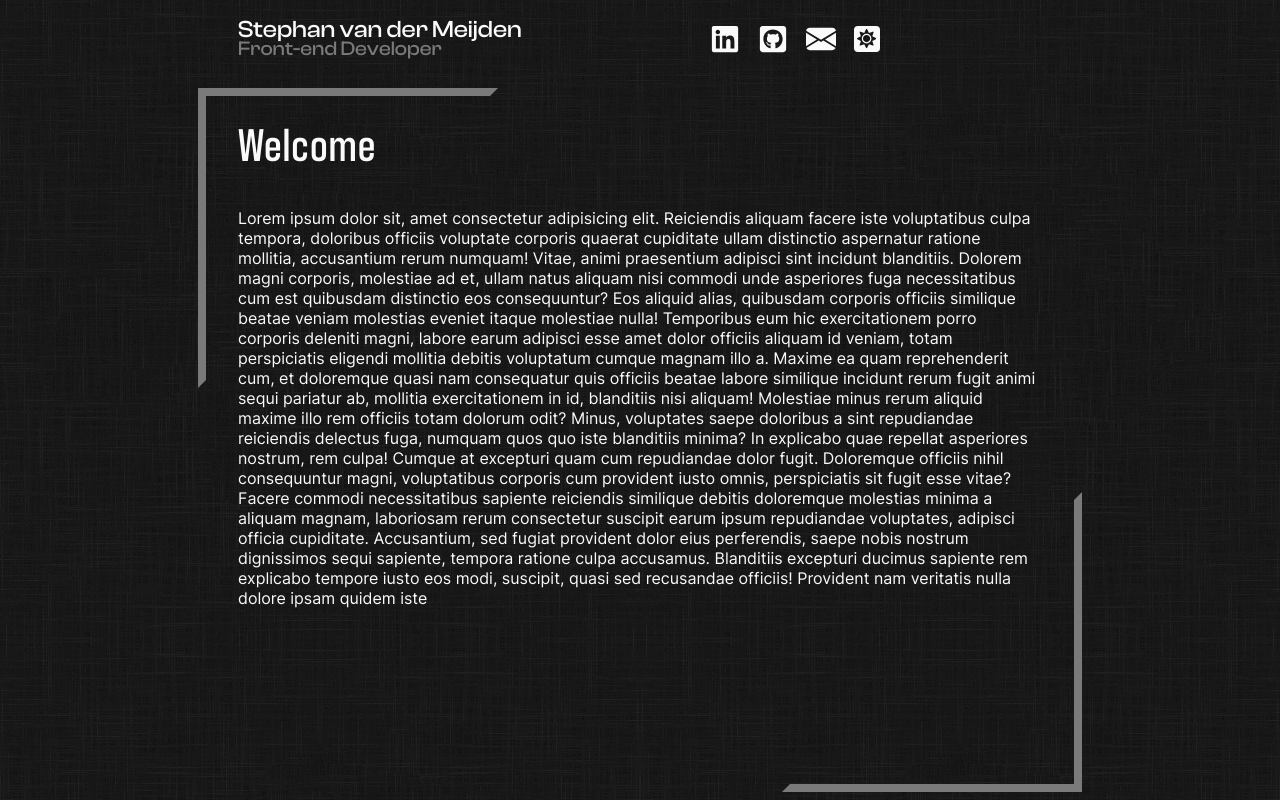
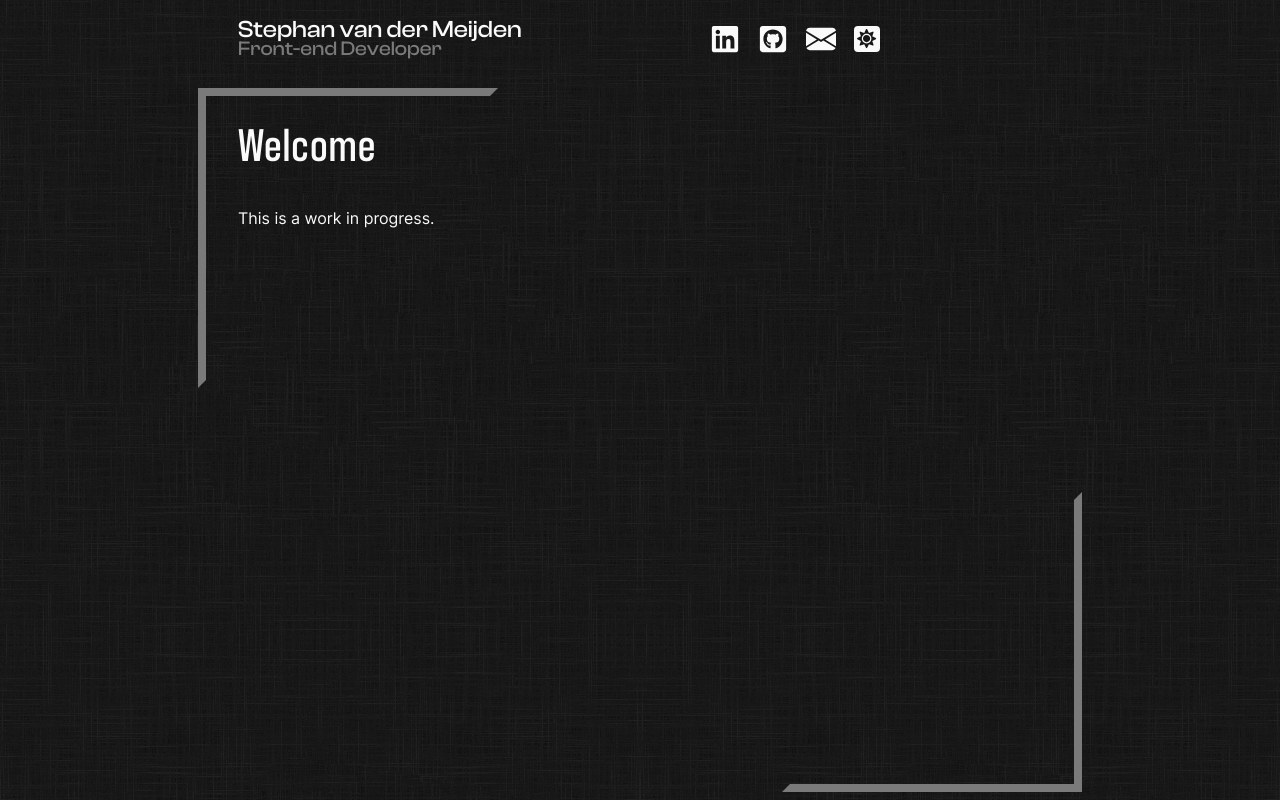
Before and after one commit to aevitas1/portfolio_v2, a React (Vite) app: page / in a window 1280 px wide. Built offline with nearby package versions, Linux system fonts and the light colour scheme.

Commit message:
Added projectnavigation again and changed the component

```diff
--- a/src/components/content/contentblock/contentblock.module.scss
+++ b/src/components/content/contentblock/contentblock.module.scss
@@ -11,6 +11,8 @@
       justify-content: space-between;
       width: 100%;
       min-height: calc(100% - 100px);
+      justify-content: center;
+
       .projectWrapper {
         display: flex;
         flex-flow: column;
--- a/src/components/content/pages/home.tsx
+++ b/src/components/content/pages/home.tsx
@@ -5,38 +5,7 @@ const Home = () => {
     <>
       <div className={styles.page_wrapper}>
         <div className={styles.home}>
-          <p>
-            Lorem ipsum dolor sit, amet consectetur adipisicing elit. Reiciendis
-            aliquam facere iste voluptatibus culpa tempora, doloribus officiis
-            voluptate corporis quaerat cupiditate ullam distinctio aspernatur
-            ratione mollitia, accusantium rerum numquam! Vitae, animi
-            praesentium adipisci sint incidunt blanditiis. Dolorem magni
-            corporis, molestiae ad et, ullam natus aliquam nisi commodi unde
-            asperiores fuga necessitatibus cum est quibusdam distinctio eos
-            consequuntur? Eos aliquid alias, quibusdam corporis officiis
-            similique beatae veniam molestias eveniet itaque molestiae nulla!
-            Temporibus eum hic exercitationem porro corporis deleniti magni,
-            labore earum adipisci esse amet dolor officiis aliquam id veniam,
-            totam perspiciatis eligendi mollitia debitis voluptatum cumque
-            magnam illo a. Maxime ea quam reprehenderit cum, et doloremque quasi
-            nam consequatur quis officiis beatae labore similique incidunt rerum
-            fugit animi sequi pariatur ab, mollitia exercitationem in id,
-            blanditiis nisi aliquam! Molestiae minus rerum aliquid maxime illo
-            rem officiis totam dolorum odit? Minus, voluptates saepe doloribus a
-            sint repudiandae reiciendis delectus fuga, numquam quos quo iste
-            blanditiis minima? In explicabo quae repellat asperiores nostrum,
-            rem culpa! Cumque at excepturi quam cum repudiandae dolor fugit.
-            Doloremque officiis nihil consequuntur magni, voluptatibus corporis
-            cum provident iusto omnis, perspiciatis sit fugit esse vitae? Facere
-            commodi necessitatibus sapiente reiciendis similique debitis
-            doloremque molestias minima a aliquam magnam, laboriosam rerum
-            consectetur suscipit earum ipsum repudiandae voluptates, adipisci
-            officia cupiditate. Accusantium, sed fugiat provident dolor eius
-            perferendis, saepe nobis nostrum dignissimos sequi sapiente, tempora
-            ratione culpa accusamus. Blanditiis excepturi ducimus sapiente rem
-            explicabo tempore iusto eos modi, suscipit, quasi sed recusandae
-            officiis! Provident nam veritatis nulla dolore ipsam quidem iste
-          </p>
+          <p>This is a work in progress.</p>
         </div>
       </div>
     </>
--- a/src/components/content/pages/projects/Calculator.tsx
+++ b/src/components/content/pages/projects/Calculator.tsx
@@ -2,8 +2,12 @@ import ProjectPage from "./projectpage/ProjectPage";
 import desktopCalculator from "../../../../assets/projects/calculator/calculator_desktop.png";
 import tabletCalculator from "../../../../assets/projects/calculator/calculator_tablet.png";
 import mobileCalculator from "../../../../assets/projects/calculator/calculator_mobile.png";
+import ProjectNavigation from "./projectnavigation/ProjectNavigation";
+import styles from "./projectwrapper.module.scss";
+
 const Calculator = () => {
   return (
+    <div className={styles.projectwrapper}>
       <ProjectPage
         desktopImage={desktopCalculator}
         tabletImage={tabletCalculator}
@@ -20,6 +24,14 @@ const Calculator = () => {
         codeLink="www.google.nl"
         projectLink="www.google.com"
       />
+
+      <ProjectNavigation
+        next={""}
+        previous={"/projects/memory"}
+        firstProject={false}
+        lastProject={true}
+      />
+    </div>
   );
 };
 
--- a/src/components/content/pages/projects/Foodfreedom.tsx
+++ b/src/components/content/pages/projects/Foodfreedom.tsx
@@ -2,9 +2,12 @@ import ProjectPage from "./projectpage/ProjectPage";
 import desktopFoodfreedom from "../../../../assets/projects/foodfreedom/foodfreedom_desktop.png";
 import tabletFoodfreedom from "../../../../assets/projects/foodfreedom/foodfreedom_tablet.png";
 import mobileFoodfreedom from "../../../../assets/projects/foodfreedom/foodfreedom_mobile.png";
+import ProjectNavigation from "./projectnavigation/ProjectNavigation";
+import styles from "./projectwrapper.module.scss";
 
 const Foodfreedom = () => {
   return (
+    <div className={styles.projectwrapper}>
       <ProjectPage
         desktopImage={desktopFoodfreedom}
         tabletImage={tabletFoodfreedom}
@@ -21,6 +24,14 @@ const Foodfreedom = () => {
         codeLink="www.google.nl"
         projectLink="www.google.com"
       />
+
+      <ProjectNavigation
+        next={"/projects/tibia_damage_calculator"}
+        previous={""}
+        firstProject={true}
+        lastProject={false}
+      />
+    </div>
   );
 };
 
--- a/src/components/content/pages/projects/Memory.tsx
+++ b/src/components/content/pages/projects/Memory.tsx
@@ -2,8 +2,12 @@ import ProjectPage from "./projectpage/ProjectPage";
 import desktopMemory from "../../../../assets/projects/memory/memory_desktop.png";
 import tabletMemory from "../../../../assets/projects/memory/memory_tablet.png";
 import mobileMemory from "../../../../assets/projects/memory/memory_mobile.png";
+import ProjectNavigation from "./projectnavigation/ProjectNavigation";
+import styles from "./projectwrapper.module.scss";
+
 const Memory = () => {
   return (
+    <div className={styles.projectwrapper}>
       <ProjectPage
         desktopImage={desktopMemory}
         tabletImage={tabletMemory}
@@ -20,6 +24,14 @@ const Memory = () => {
         codeLink="www.google.nl"
         projectLink="www.google.com"
       />
+
+      <ProjectNavigation
+        next={"/projects/calculator"}
+        previous={"/projects/movies"}
+        firstProject={false}
+        lastProject={false}
+      />
+    </div>
   );
 };
 
--- a/src/components/content/pages/projects/Movies.tsx
+++ b/src/components/content/pages/projects/Movies.tsx
@@ -2,8 +2,12 @@ import ProjectPage from "./projectpage/ProjectPage";
 import desktopMovies from "../../../../assets/projects/movies/movies_desktop.png";
 import tabletMovies from "../../../../assets/projects/movies/movies_tablet.png";
 import mobileMovies from "../../../../assets/projects/movies/movies_mobile.png";
+import ProjectNavigation from "./projectnavigation/ProjectNavigation";
+import styles from "./projectwrapper.module.scss";
+
 const Movies = () => {
   return (
+    <div className={styles.projectwrapper}>
       <ProjectPage
         desktopImage={desktopMovies}
         tabletImage={tabletMovies}
@@ -20,6 +24,14 @@ const Movies = () => {
         codeLink="www.google.nl"
         projectLink="www.google.com"
       />
+
+      <ProjectNavigation
+        next={"/projects/memory"}
+        previous={"/projects/quiz"}
+        firstProject={false}
+        lastProject={false}
+      />
+    </div>
   );
 };
 
--- a/src/components/content/pages/projects/Quiz.tsx
+++ b/src/components/content/pages/projects/Quiz.tsx
@@ -2,8 +2,12 @@ import ProjectPage from "./projectpage/ProjectPage";
 import desktopQuiz from "../../../../assets/projects/quiz/quiz_desktop.png";
 import tabletQuiz from "../../../../assets/projects/quiz/quiz_tablet.png";
 import mobileQuiz from "../../../../assets/projects/quiz/quiz_mobile.png";
+import ProjectNavigation from "./projectnavigation/ProjectNavigation";
+import styles from "./projectwrapper.module.scss";
+
 const Quiz = () => {
   return (
+    <div className={styles.projectwrapper}>
       <ProjectPage
         desktopImage={desktopQuiz}
         tabletImage={tabletQuiz}
@@ -20,6 +24,14 @@ const Quiz = () => {
         codeLink="www.google.nl"
         projectLink="www.google.com"
       />
+
+      <ProjectNavigation
+        next={"/projects/movies"}
+        previous={"/projects/tibia_damage_calculator"}
+        firstProject={false}
+        lastProject={false}
+      />
+    </div>
   );
 };
 
--- a/src/components/content/pages/projects/TibiaDamageCalc.tsx
+++ b/src/components/content/pages/projects/TibiaDamageCalc.tsx
@@ -2,8 +2,12 @@ import ProjectPage from "./projectpage/ProjectPage";
 import desktopTibia from "../../../../assets/projects/tibia/tibia_desktop.png";
 import tabletTibia from "../../../../assets/projects/tibia/tibia_tablet.png";
 import mobileTibia from "../../../../assets/projects/tibia/tibia_mobile.png";
+import ProjectNavigation from "./projectnavigation/ProjectNavigation";
+import styles from "./projectwrapper.module.scss";
+
 const TibiaDamageCalc = () => {
   return (
+    <div className={styles.projectwrapper}>
       <ProjectPage
         desktopImage={desktopTibia}
         tabletImage={tabletTibia}
@@ -20,6 +24,14 @@ const TibiaDamageCalc = () => {
         codeLink="www.google.nl"
         projectLink="www.google.com"
       />
+
+      <ProjectNavigation
+        next={"/projects/quiz"}
+        previous={"/projects/foodfreedom"}
+        firstProject={false}
+        lastProject={false}
+      />
+    </div>
   );
 };
 
--- a/src/components/content/pages/projects/projectnavigation/ProjectNavigation.tsx
+++ b/src/components/content/pages/projects/projectnavigation/ProjectNavigation.tsx
@@ -1,30 +1,30 @@
 import styles from "./ProjectNavigation.module.scss";
 import { useContext } from "react";
 import { AppContext } from "../../../../../context/AppContext";
-import { NavLink, useLocation } from "react-router-dom";
+import { NavLink } from "react-router-dom";
 import { AiOutlineCaretLeft, AiOutlineCaretRight } from "react-icons/ai";
 
-const ProjectNavigation = () => {
-  const projectPath = useLocation();
+type navigationProps = {
+  next: string;
+  previous: string;
+  firstProject: boolean;
+  lastProject: boolean;
+};
+
+const ProjectNavigation = (props: navigationProps) => {
   const { toggleScheme } = useContext(AppContext);
   return (
     <div
       className={
-        toggleScheme ? `${styles.project_navigation} ${styles.dark}` : ""
+        toggleScheme
+          ? `${styles.project_navigation} ${styles.dark}`
+          : styles.project_navigation
       }
     >
       <NavLink
-        to={
-          projectPath.pathname === "/projects/memory"
-            ? "/projects/foodfreedom"
-            : projectPath.pathname === "/projects/calculator"
-            ? "/projects/memory"
-            : projectPath.pathname === "/projects/tibia_damage_calculator"
-            ? "/projects/calculator"
-            : "#"
-        }
+        to={props.firstProject ? "" : props.previous}
         className={
-          projectPath.pathname === "/projects/foodfreedom"
+          props.firstProject
             ? `${styles.disabled} ${styles.pagination_btn}`
             : styles.pagination_btn
         }
@@ -37,17 +37,9 @@ const ProjectNavigation = () => {
       </NavLink>
 
       <NavLink
-        to={
-          projectPath.pathname === "/projects/foodfreedom"
-            ? "/projects/memory"
-            : projectPath.pathname === "/projects/memory"
-            ? "/projects/calculator"
-            : projectPath.pathname === "/projects/calculator"
-            ? "/projects/tibia_damage_calculator"
-            : "#"
-        }
+        to={props.lastProject ? "" : props.next}
         className={
-          projectPath.pathname === "/projects/tibia_damage_calculator"
+          props.lastProject
             ? `${styles.disabled} ${styles.pagination_btn}`
             : styles.pagination_btn
         }
--- a/src/components/content/pages/projects/projectpage/ProjectPage.module.scss
+++ b/src/components/content/pages/projects/projectpage/ProjectPage.module.scss
@@ -10,6 +10,7 @@ $timing: 1s;
   opacity: 0;
   animation: projectDisplayAnim 1.5s 1 ease-out forwards;
   height: 100%;
+
   .top {
     display: flex;
     flex-flow: column;
--- /dev/null
+++ b/src/components/content/pages/projects/projectwrapper.module.scss
@@ -0,0 +1,4 @@
+.projectwrapper {
+  display: flex;
+  flex-flow: column;
+}
```
Lines whose indentation alone changed are shown as unchanged.
